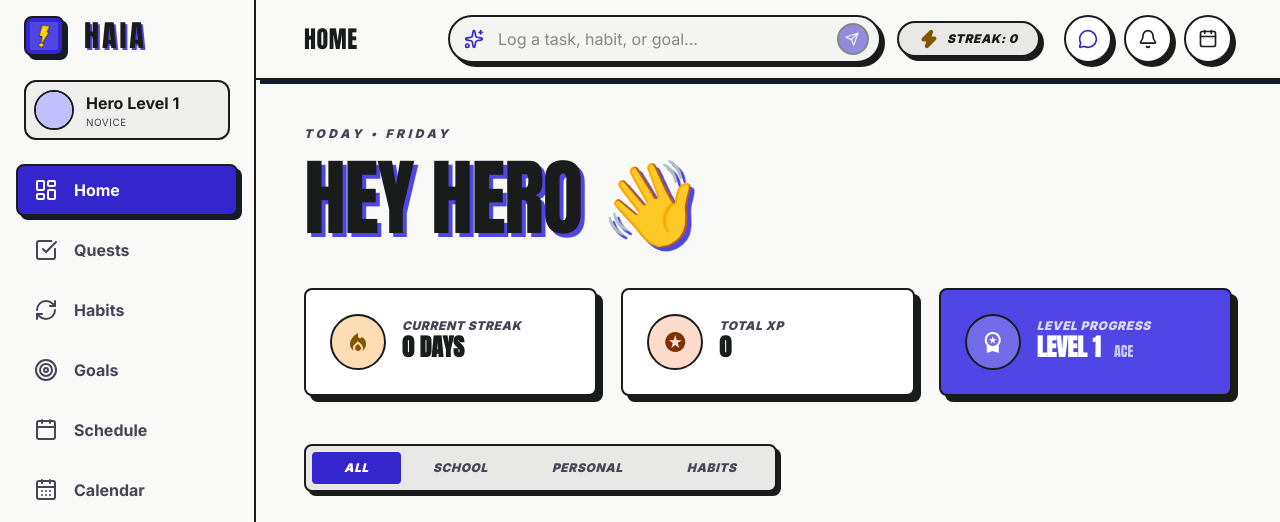
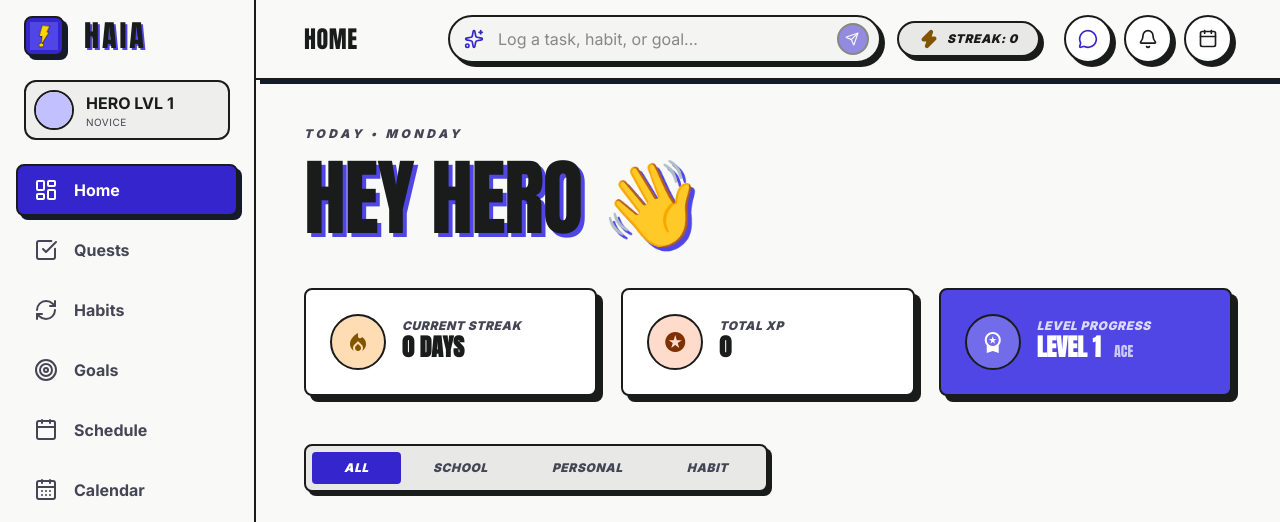
Before and after one commit to Renz5678/Haia, a Next.js app in the folder web/: page /dashboard in a window 1280 px wide. Shown: the top 522 px of the page. Built offline with nearby package versions, Linux system fonts and the light colour scheme; no server answers.

Commit message:
fix: resolve UI bugs with username display, settings inputs, and dashboard tabs

```diff
--- a/web/src/app/(dashboard)/dashboard/page.tsx
+++ b/web/src/app/(dashboard)/dashboard/page.tsx
@@ -8,6 +8,8 @@ import { useAuthStore } from "@/store/useAuthStore";
 import { Skeleton } from "@/components/ui/Skeleton";
 
 export default function DashboardPage() {
+  const user = useAuthStore((state) => state.user);
+  const [activeTab, setActiveTab] = useState("all");
   // eslint-disable-next-line @typescript-eslint/no-explicit-any
   const [tasks, setTasks] = useState<any[]>([]);
   // eslint-disable-next-line @typescript-eslint/no-explicit-any
@@ -58,11 +60,11 @@ export default function DashboardPage() {
         {/* Hero Header */}
         <section className="relative">
           <p className="font-label-caps text-label-caps uppercase tracking-[0.3em] text-on-surface-variant mb-4 font-black italic">
-            TODAY • FRIDAY
+            TODAY • {new Date().toLocaleDateString('en-US', { weekday: 'long' }).toUpperCase()}
           </p>
           <div className="relative inline-block">
-            <h1 className="font-display-hero text-6xl md:text-display-hero anton-text leading-none text-on-surface drop-shadow-[4px_4px_0px_#4F46E5]">
-              HEY HERO 👋
+            <h1 className="font-display-hero text-6xl md:text-display-hero anton-text leading-none text-on-surface drop-shadow-[4px_4px_0px_#4F46E5] uppercase">
+              HEY {user?.display_name || "HERO"} 👋
             </h1>
           </div>
         </section>
@@ -105,12 +107,18 @@ export default function DashboardPage() {
 
         {/* Filter & Content Layout */}
         <div className="space-y-8">
-          {/* Segmented Control */}
           <div className="flex overflow-x-auto bg-surface-container-high p-1.5 rounded-lg comic-border w-fit comic-shadow-sm max-w-full">
-            <button className="px-6 md:px-8 py-2.5 bg-primary text-white rounded font-label-caps text-label-caps font-black italic uppercase">All</button>
-            <button className="px-6 md:px-8 py-2.5 text-on-surface-variant font-label-caps text-label-caps hover:text-on-surface transition-colors font-black italic uppercase">School</button>
-            <button className="px-6 md:px-8 py-2.5 text-on-surface-variant font-label-caps text-label-caps hover:text-on-surface transition-colors font-black italic uppercase">Personal</button>
-            <button className="px-6 md:px-8 py-2.5 text-on-surface-variant font-label-caps text-label-caps hover:text-on-surface transition-colors font-black italic uppercase">Habits</button>
+            {["all", "school", "personal", "habit"].map(tab => (
+              <button
+                key={tab}
+                onClick={() => setActiveTab(tab)}
+                className={`px-6 md:px-8 py-2.5 rounded font-label-caps text-label-caps font-black italic uppercase transition-colors ${
+                  activeTab === tab ? "bg-primary text-white" : "text-on-surface-variant hover:text-on-surface"
+                }`}
+              >
+                {tab}
+              </button>
+            ))}
           </div>
 
           {/* Main Dashboard Grid */}
@@ -139,10 +147,10 @@ export default function DashboardPage() {
                     </div>
                   </div>
                 </div>
-              ) : tasks.length === 0 ? (
+              ) : tasks.filter(t => activeTab === "all" || (t.task_type || "personal").toLowerCase() === activeTab.toLowerCase()).length === 0 ? (
                 <div className="py-8 text-center text-on-surface-variant italic font-bold animate-fade-in-up">No active missions right now. You&apos;re clear!</div>
               ) : (
-                tasks.map((task, index) => (
+                tasks.filter(t => activeTab === "all" || (t.task_type || "personal").toLowerCase() === activeTab.toLowerCase()).map((task, index) => (
                   <div
                     key={task.id}
                     className={`group bg-white p-6 rounded-lg comic-border flex items-center justify-between transition-all animate-fade-in-up opacity-0 ${
--- a/web/src/app/(dashboard)/settings/page.tsx
+++ b/web/src/app/(dashboard)/settings/page.tsx
@@ -132,17 +132,19 @@ export default function SettingsPage() {
               <div className="p-6 bg-white border border-on-surface pop-shadow rounded-xl">
                 <label className="block font-label-caps text-label-caps text-on-surface-variant mb-2">Display Name</label>
                 <input
-                  className="w-full bg-surface-bright border border-on-surface p-3 font-body-lg focus:ring-0 focus:border-indigo-deep outline-none"
+                  className="w-full bg-surface-container-low border border-on-surface/20 text-on-surface-variant p-3 font-body-lg cursor-not-allowed outline-none"
                   type="text"
-                  defaultValue={user?.email ? "Haia Ace" : ""}
+                  value={user?.display_name || ""}
+                  readOnly
                 />
               </div>
               <div className="p-6 bg-white border border-on-surface pop-shadow rounded-xl">
                 <label className="block font-label-caps text-label-caps text-on-surface-variant mb-2">Email Address</label>
                 <input
-                  className="w-full bg-surface-bright border border-on-surface p-3 font-body-lg focus:ring-0 focus:border-indigo-deep outline-none"
+                  className="w-full bg-surface-container-low border border-on-surface/20 text-on-surface-variant p-3 font-body-lg cursor-not-allowed outline-none"
                   type="email"
-                  defaultValue={user?.email || ""}
+                  value={user?.email || ""}
+                  readOnly
                 />
               </div>
             </div>
--- a/web/src/components/Sidebar.tsx
+++ b/web/src/components/Sidebar.tsx
@@ -54,7 +54,7 @@ export default function Sidebar() {
             <div className="w-full h-full bg-primary-fixed-dim"></div>
           </div>
           <div className="min-w-0">
-            <p className="text-label-md font-bold truncate">Hero Level {user?.current_level || 1}</p>
+            <p className="text-label-md font-bold truncate uppercase">{user?.display_name || "Hero"} LVL {user?.current_level || 1}</p>
             <p className="text-[10px] text-on-surface-variant uppercase tracking-wider truncate">Novice</p>
           </div>
         </div>
```
